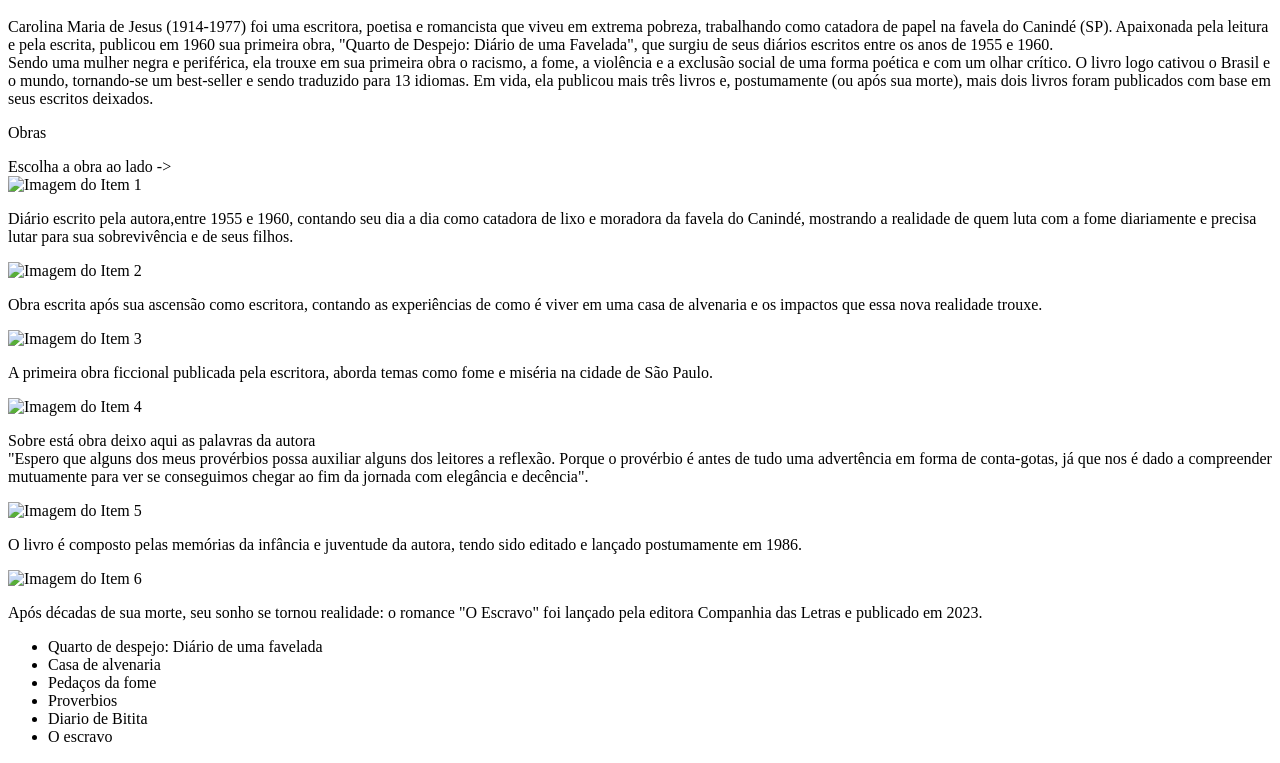
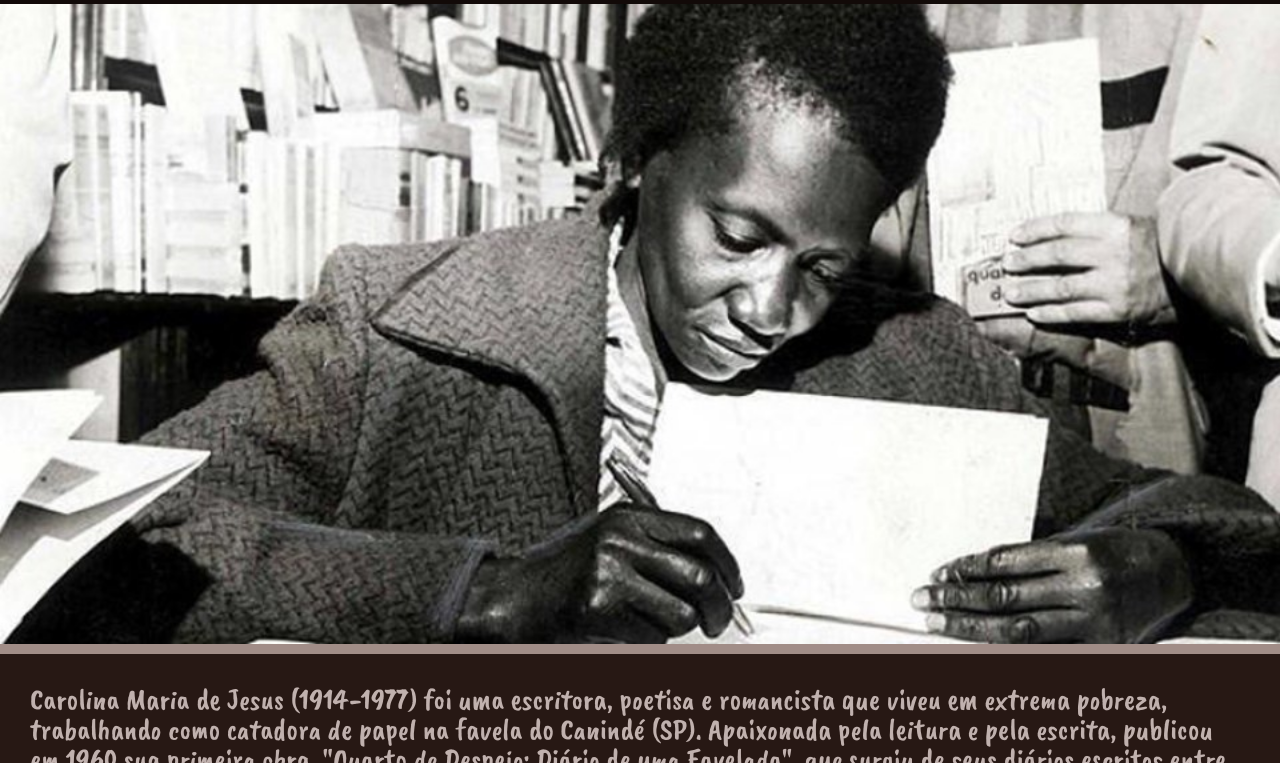
Before and after one commit to Gabypond/quarto-de-despejo-diario-de-uma-favelada, a plain HTML site: page index.html in a window 1280 px wide. Shown: the part 96-859 px from the top of the page. Drawn offline with nearby package versions, Linux system fonts and the light colour scheme; the site is published under a folder, as on GitHub Pages, so addresses that start at the root find nothing.

Commit message:
Alterações realizadas

```diff
--- a/index.html
+++ b/index.html
@@ -4,8 +4,8 @@
 <head>
     <meta charset="UTF-8">
     <meta name="viewport" content="width=device-width, initial-scale=1.0">
-    <link rel="stylesheet" href="/reset.css">
-    <link rel="stylesheet" href="/main.css">
+    <link rel="stylesheet" href="reset.css">
+    <link rel="stylesheet" href="main.css">
     <link rel="preconnect" href="https://fonts.googleapis.com">
     <link rel="preconnect" href="https://fonts.gstatic.com" crossorigin>
     <link href="https://fonts.googleapis.com/css2?family=Caveat+Brush&display=swap" rel="stylesheet">
@@ -19,7 +19,7 @@
     <div class="banner">
         <span class="first-banner-span">
 
-            <img id="first-banner-image-id" src="/images/first-banner.jpg" alt="">
+            <img id="first-banner-image-id" src="images/first-banner.jpg" alt="">
 
         </span>
     </div>
@@ -51,7 +51,7 @@
             </div>
 
             <div id="content-1" class="display-box">
-                <img src="/images/capalivro.png" alt="Imagem do Item 1">
+                <img src="images/capalivro.png" alt="Imagem do Item 1">
                 <div class="text-overlay">
                     <p>Diário escrito pela autora,entre 1955 e 1960, contando seu dia a dia como catadora de lixo e
                         moradora da favela do Canindé, mostrando a realidade de quem luta com a fome diariamente e
@@ -61,21 +61,21 @@
             </div>
 
             <div id="content-2" class="display-box">
-                <img src="/images/casaDeAlvenaria.jpg" alt="Imagem do Item 2">
+                <img src="images/casaDeAlvenaria.jpg" alt="Imagem do Item 2">
                 <div class="text-overlay">
                     <p>Obra escrita após sua ascensão como escritora, contando as experiências de como é viver em uma casa de alvenaria e os impactos que essa nova realidade trouxe.</p>
                 </div>
             </div>
 
             <div id="content-3" class="display-box">
-                <img src="/images/Capa_Pedaços_da_Fome.jpg" alt="Imagem do Item 3">
+                <img src="images/Capa_Pedaços_da_Fome.jpg" alt="Imagem do Item 3">
                 <div class="text-overlay">
                     <p>A primeira obra ficcional publicada pela escritora, aborda temas como fome e miséria na cidade de São Paulo.</p>
                 </div>
             </div>
 
             <div id="content-4" class="display-box">
-                <img src="/images/capa-proverbio.png" alt="Imagem do Item 4">
+                <img src="images/capa-proverbio.png" alt="Imagem do Item 4">
                 <div class="text-overlay">
                     <p>Sobre está obra deixo aqui as palavras da autora <br> "Espero que alguns dos meus provérbios
                         possa auxiliar alguns dos leitores a reflexão. Porque o provérbio é antes de tudo uma
@@ -85,14 +85,14 @@
             </div>
 
             <div id="content-5" class="display-box">
-                <img src="/images/diarioDeBitita.png" alt="Imagem do Item 5">
+                <img src="images/diarioDeBitita.png" alt="Imagem do Item 5">
                 <div class="text-overlay">
                     <p>O livro é composto pelas memórias da infância e juventude da autora, tendo sido editado e lançado postumamente em 1986.</p>
                 </div>
             </div>
 
             <div id="content-6" class="display-box">
-                <img src="/images/oEscravo.png" alt="Imagem do Item 6">
+                <img src="images/oEscravo.png" alt="Imagem do Item 6">
                 <div class="text-overlay">
                     <p>Após décadas de sua morte, seu sonho se tornou realidade: o romance "O Escravo" foi lançado pela editora Companhia das Letras e publicado em 2023.</p>
                 </div>
@@ -138,6 +138,6 @@
         </div>
     </footer>
 </body>
-<script src="/script.js"></script>
+<script src="script.js"></script>
 
 </html>
```
